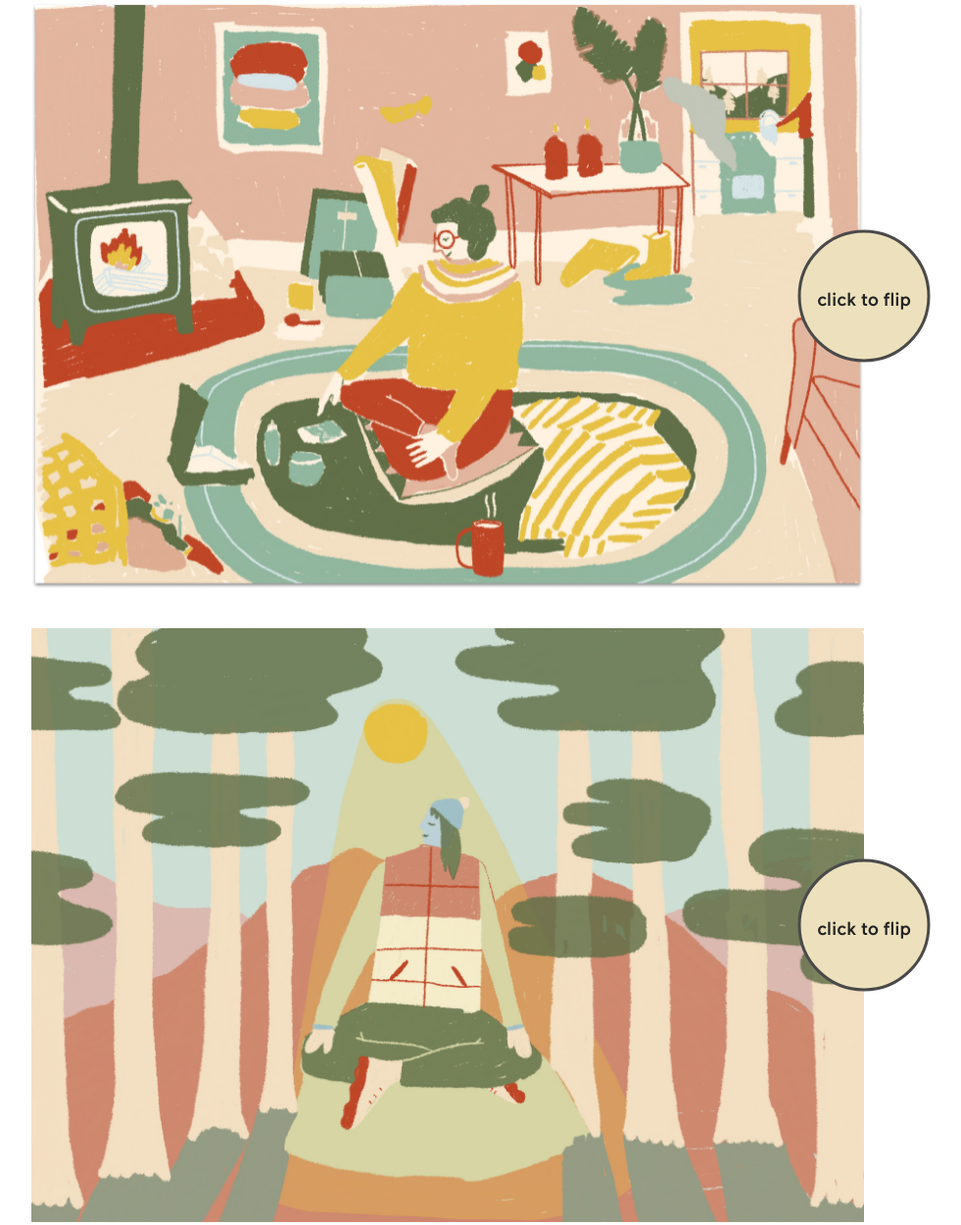
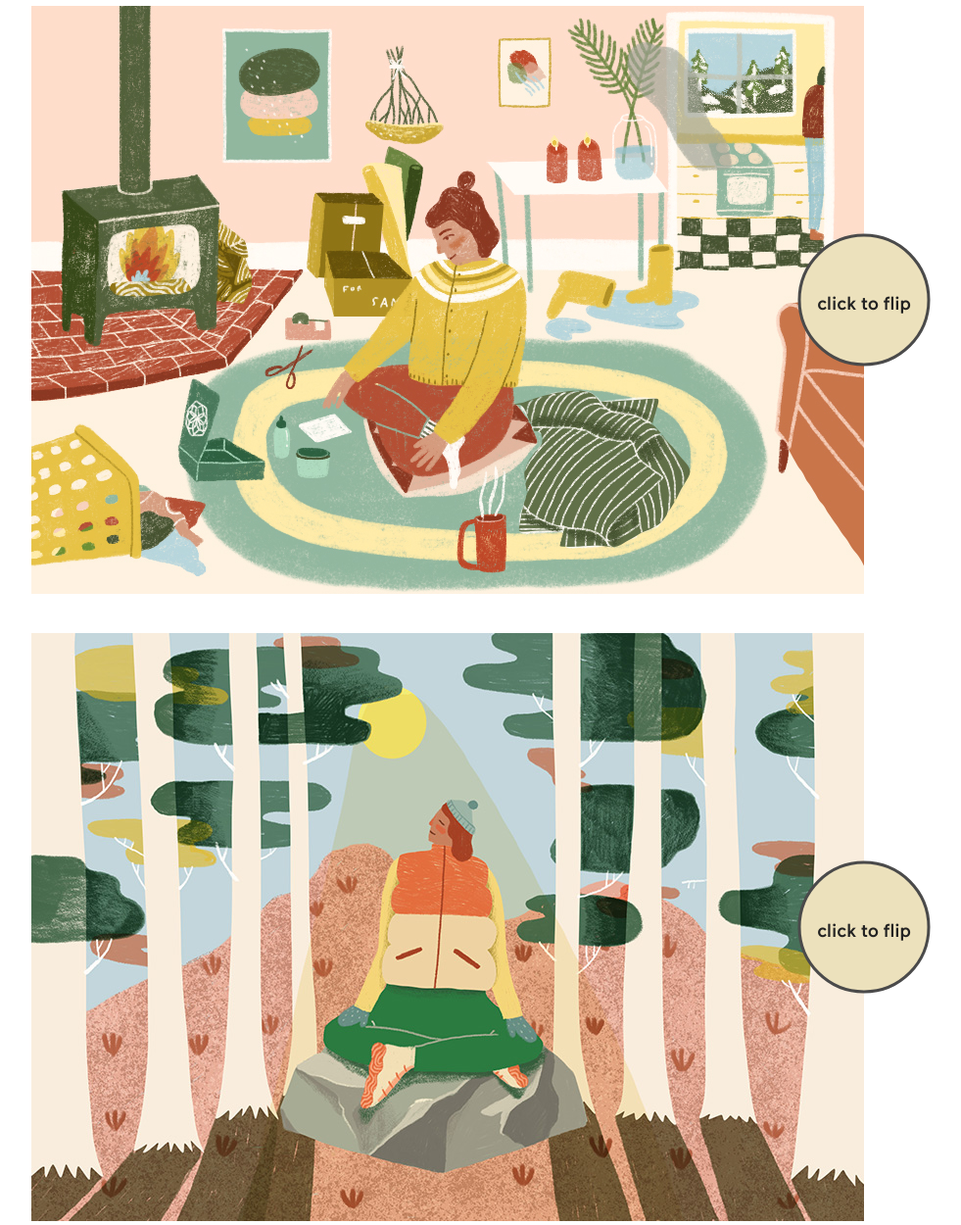
Before and after one commit to blunt/mbg-flipp3, a plain HTML site: page index.html in a window 1280 px wide. Shown: the part 674-1924 px from the top of the page at 98% size, without its empty margins (183-1164 px from the left). Drawn offline with Linux system fonts and the light colour scheme.

Commit message:
Deploy blunt/mbg-flipp to github.com/blunt/mbg-flipp.git:master

```diff
--- a/index.html
+++ b/index.html
@@ -16,11 +16,13 @@
 		<div class="toggleFlip__button">click to flip</div>
 		<div class="toggleFlip__inner">
 			<div class="toggleFlip__inner__front">
-				<img src="images/illo1.png" alt="">
+				<img src="images/illo1.jpg" alt="">
 			</div>
 			<div class="toggleFlip__inner__back">
 				<div class="toggleFlip__inner__back__heading">1. I will savor the moment.</div>
-				<p>Something as simple as consciously acknowledging, “I am here, and this moment is a gift” can have profound effects on our wellbeing. And while you might not want to savor every experience over the next few weeks—work deadlines, crowded airports, the annual polar bear 5k family tradition—appreciating the truly good things as they happen is a helpful technique for maximizing your joy over the holidays, and beyond.</p>
+				<p>Something as simple as consciously acknowledging, “I am here, and this moment is a gift” can have profound effects on
+				our wellbeing. And while you might not want to savor every experience over the next few weeks—work deadlines, crowded
+				airports, the annual polar bear 5k family tradition—appreciating the truly good things as they happen is a helpful technique for maximizing your joy over the holidays, and beyond.</p>
 				<p>Doing so helps us overcome our brain’s hardwired negativity bias, which causes us to remember and ruminate over the bad experiences more readily than the good things in our lives. <a href="https://www.tandfonline.com/doi/abs/10.1080/13607863.2014.986647" target="_blank">Neuroscience research</a> shows that people who take in the good things and focus on the positive tend to be happier, have lower feelings of depression, and greater satisfaction with life. These moments with loved ones are fleeting—even if you’re stuck in stop-and-go traffic—so savor them while you can.</p>
 			</div>
 		</div>
@@ -29,12 +31,16 @@
 		<div class="toggleFlip__button">click to flip</div>
 		<div class="toggleFlip__inner">
 			<div class="toggleFlip__inner__front">
-				<img src="images/illo2.png" alt="">
+				<img src="images/illo2.jpg" alt="">
 			</div>
 			<div class="toggleFlip__inner__back">
 				<div class="toggleFlip__inner__back__heading">2. I will put myself first.</div>
-				<p>Getting pulled in multiple directions is par for the holiday course. From friends’ potluck dinners to hosting the in-laws to pet-sitting the neighbor’s cat, the social and familial obligations are inevitable and can get overwhelming,fast.</p>
-				<p>Prioritizing your self-care is hands-down the best thing you can do for a calmer, stress-free holiday season, which is why we couldn’t be more excited about the Put Yourself First Aid Kit from Charlotte’s Web. The limited-edition box includes the <a href="https://www.charlottesweb.com/cbd-l-theanine-lemon-calm-gummy" target="_blank">Calm CBD Gummies</a> and <a href="https://www.charlottesweb.com/everyday" target="_blank">Mint Chocolate CBD Oil</a> made with full-spectrum hemp extract—two best-selling formulas from one of the most highly respected CBD brands in the industry. The cool thing about this kit is the deck of 30 “Put Yourself First” cards with daily stress-reduction tips, relaxation and breathing exercises, and CBD guidance that helps you track and see the benefits of your CBD ritual over the first 30 days. The goal? That every day in December (or whenever you start) feels less and less stressful. Because after all, the best gift you can give to family and friends this holiday is a calmer and happier you.</p>
+				<p>Getting pulled in multiple directions is par for the holiday course. From friends’ potluck dinners to hosting the
+				in-laws to pet-sitting the neighbor’s cat, the social and familial obligations are inevitable and can get overwhelming,
+				fast.</p>
+
+				<p>Prioritizing your self-care is hands-down the best thing you can do for a calmer, stress-free holiday season, which is
+				why we couldn’t be more excited about the <a href="https://www.charlottesweb.com/holiday-box-2019" target="_blank">Put Your Self First Aid Kit from Charlotte’s Web</a>. The limited-edition box includes the <a href="https://www.charlottesweb.com/cbd-l-theanine-lemon-calm-gummy" target="_blank">Calm CBD Gummies</a> and <a href="https://www.charlottesweb.com/everyday" target="_blank">Mint Chocolate CBD Oil</a> made with full-spectrum hemp extract—two best-selling formulas from one of the most highly respected CBD brands in the industry. The cool thing about this kit is the deck of 30 “Put Your Self First” cards with daily stress-reduction tips, relaxation and breathing exercises, and CBD guidance that helps you track and see the benefits of your CBD ritual over the first 30 days. The goal? That every day in December (or whenever you start) feels less and less stressful. Because after all, the best gift you can give to family and friends this holiday is a calmer and happier you.</p>
 			</div>
 		</div>
 	</section>
@@ -42,12 +48,18 @@
 		<div class="toggleFlip__button">click to flip</div>
 		<div class="toggleFlip__inner">
 			<div class="toggleFlip__inner__front">
-				<img src="images/illo3.png" alt="">
+				<img src="images/illo3.jpg" alt="">
 			</div>
 			<div class="toggleFlip__inner__back">
 				<div class="toggleFlip__inner__back__heading">3. I will slow down.</div>
-				<p>January 1st will be here before you know it. Between the rush to check off all of this year’s boxes, the goal setting and expectations for the new year, and a calendar of enough errands, parties, and family get-togethers to make your head spin, it’s easy to sacrifice or dismiss a quiet moment to check-in with yourself.</p>
-				<p>But slowing yourself down to do so can change the pacing of your day in a much-needed way. It's so nourishing to find a few restorative moments amid the chaos around you—instead of adding to it. Carve out some solo time in your schedule—whether in advance or by jumping at the opportunity when it arises—to do whatever it is you love doing to recharge and center yourself. Take that hot yoga class, do a morning meditation, or draw a relaxing bath after one or two <a href="https://www.charlottesweb.com/all-charlottes-web-hemp-cbd-supplements/cbd-gummies" target="_blank">Charlotte’s Web Calm CBD Gummies</a> from the Put Yourself First Aid Kit. Consider it one of the best gifts you can give yourself.</p>
+				<p>January 1st will be here before you know it. Between the rush to check off all of this year’s boxes, the goal setting
+				and expectations for the new year, and a calendar of enough errands, parties, and family get-togethers to make your head
+				spin, it’s easy to sacrifice or dismiss a quiet moment to check-in with yourself.</p>
+				<p>But slowing yourself down to do so can change the pacing of your day in a much-needed way. It's so nourishing to find a
+				few restorative moments amid the chaos around you—instead of adding to it. Carve out some solo time in your
+				schedule—whether in advance or by jumping at the opportunity when it arises—to do whatever it is you love doing to
+				recharge and center yourself. Take that hot yoga class, do a morning meditation, or draw a relaxing bath after one or
+				two <a href="https://www.charlottesweb.com/all-charlottes-web-hemp-cbd-supplements/cbd-gummies" target="_blank">Charlotte’s Web Calm CBD Gummies</a> from the <a href="https://www.charlottesweb.com/holiday-box-2019" target="_blank">Put Your Self First Aid Kit</a>. Consider it one of the best gifts you can give yourself.</p>
 			</div>
 		</div>
 	</section>
```
Also changed, not shown: images/illo1.jpg (added), images/illo1.png (deleted), images/illo2.jpg (added), images/illo2.png (deleted), images/illo3.jpg (added), images/illo3.png (deleted).
